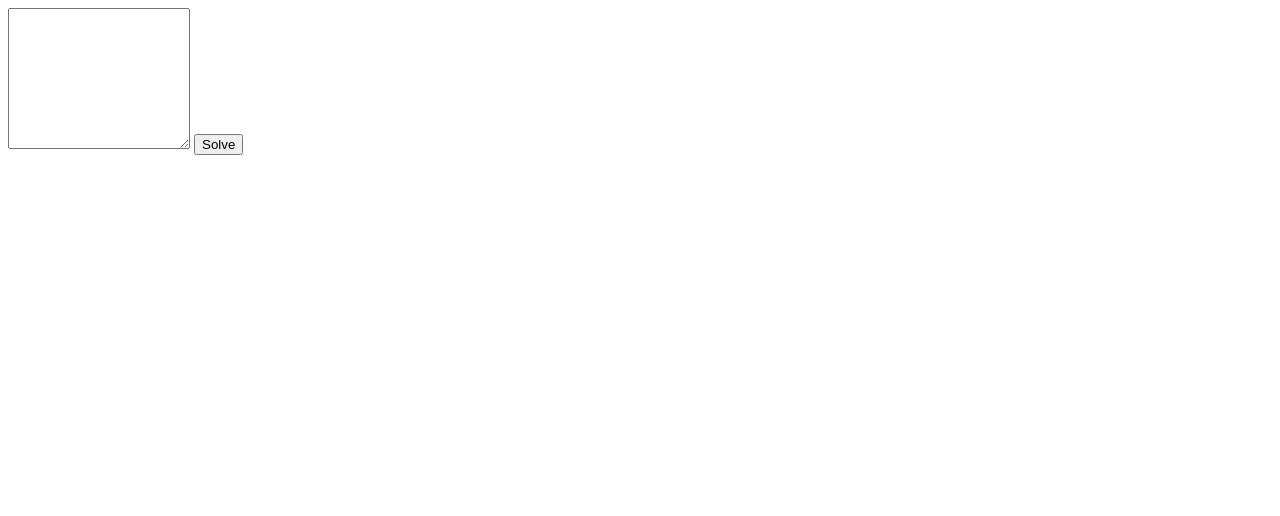
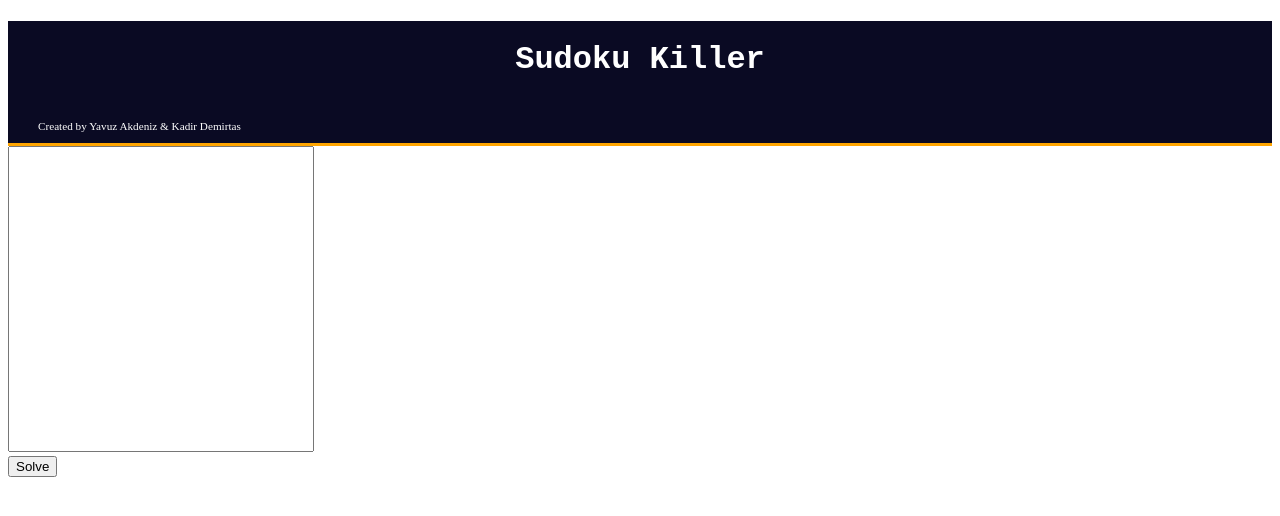
Before and after one commit to demkad/sudokiller_project, a Flask app: page / in a window 1280 px wide. Before the commit the part shown is almost empty. Shown: the top 516 px of the page. Run offline with Flask 3, Linux system fonts and the light colour scheme.

Commit message:
website design aangepast

```diff
--- /dev/null
+++ b/static/styles.css
@@ -0,0 +1,22 @@
+header {
+    background-color: #0a0a23; /* This is dark blue */
+    color: #FFFFFF; /* This is white */
+    border-bottom: 3px solid orange;
+}
+
+header h1 {
+    text-align: center;
+    font-family: 'Courier New', Courier, monospace;
+    padding: 20px 0;
+}
+
+header p {
+    font-size: 0.7em;
+    margin-left: 30px; /* Adjust this value to align with the first letter of the h1 element */
+}
+
+#sudoku-grid {
+    resize: none; /* This disables resizing */
+    width: 300px; /* Adjust this value to suit your needs */
+    height: 300px; /* Adjust this value to suit your needs */
+}
--- a/templates/index2.html
+++ b/templates/index2.html
@@ -2,11 +2,20 @@
 <html>
 <head>
     <title>Sudoku Solver</title>
+    <link rel="stylesheet" href="{{ url_for('static', filename='styles.css') }}">
 </head>
+<header>
+    <h1>Sudoku Killer</h1>
+    <p>Created by Yavuz Akdeniz & Kadir Demirtas</p>
+</header>
 <body>
     <form method="POST">
-        <textarea name="grid" rows="9" cols="20"></textarea>
-        <input type="submit" value="Solve">
+        <div>
+            <textarea id="sudoku-grid" name="grid" rows="9" cols="20"></textarea>
+        </div>
+        <div>
+            <input type="submit" value="Solve">
+        </div>
     </form>
     {% if result %}
     <h2>Result:</h2>
```
